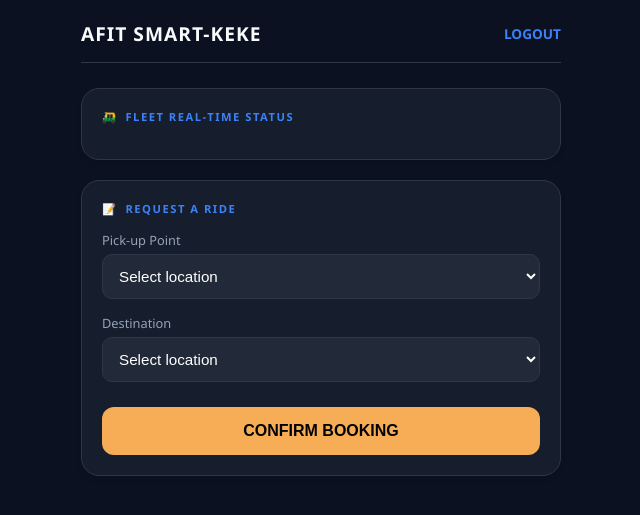
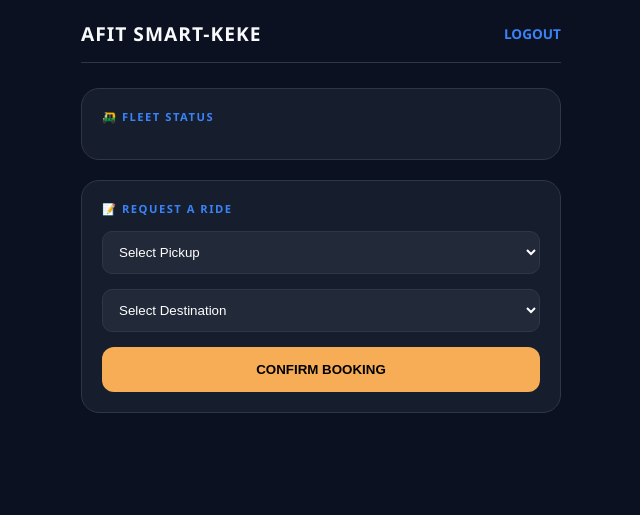
Before and after one commit to Tymakarfi/Afit-keke, a Flask app: template templates/index.html in a window 1280 px wide. Shown: the top 515 px of the page, without its empty margins (319-959 px from the left). Run offline with Flask 3, Linux system fonts and the light colour scheme; the template is opened without the code that fills it, so the values that code supplies are empty.

Commit message:
Refactor index.html for improved structure and styling

```diff
--- a/templates/index.html
+++ b/templates/index.html
@@ -19,7 +19,7 @@
         body {
             background-color: var(--bg-color);
             color: var(--text-main);
-            font-family: 'Segoe UI', Roboto, Helvetica, Arial, sans-serif;
+            font-family: 'Segoe UI', Tahoma, Geneva, Verdana, sans-serif;
             margin: 0;
             padding: 20px;
             display: flex;
@@ -40,18 +40,8 @@
             border-bottom: 1px solid var(--border);
         }
 
-        .logo {
-            font-weight: 800;
-            letter-spacing: 1px;
-            font-size: 1.2rem;
-        }
-
-        .logout-btn {
-            color: var(--accent-blue);
-            text-decoration: none;
-            font-size: 0.85rem;
-            font-weight: 600;
-        }
+        .logo { font-weight: 800; letter-spacing: 1px; font-size: 1.2rem; }
+        .logout-btn { color: var(--accent-blue); text-decoration: none; font-size: 0.85rem; font-weight: 600; }
 
         .card {
             background: var(--card-bg);
@@ -59,7 +49,6 @@
             border-radius: 18px;
             padding: 20px;
             margin-bottom: 20px;
-            box-shadow: 0 4px 6px -1px rgba(0, 0, 0, 0.1);
         }
 
         .section-title {
@@ -69,11 +58,9 @@
             text-transform: uppercase;
             letter-spacing: 1.5px;
             margin-bottom: 15px;
-            display: flex;
-            align-items: center;
         }
 
-        /* Fleet Grid Styles */
+        /* Fleet Grid */
         .fleet-grid {
             display: grid;
             grid-template-columns: repeat(3, 1fr);
@@ -85,45 +72,15 @@
             border-radius: 12px;
             border: 1px solid var(--border);
             text-align: center;
-            transition: all 0.3s ease;
         }
 
-        .keke-name {
-            font-size: 0.75rem;
-            font-weight: 700;
-            margin-bottom: 4px;
-        }
+        .keke-name { font-size: 0.75rem; font-weight: 700; }
+        .keke-status { font-size: 0.6rem; text-transform: uppercase; font-weight: 900; }
 
-        .keke-status {
-            font-size: 0.6rem;
-            text-transform: uppercase;
-            font-weight: 900;
-        }
+        .free { background: rgba(72, 187, 120, 0.1); border-color: var(--success-green); color: var(--success-green); }
+        .busy { background: rgba(246, 173, 85, 0.1); border-color: var(--accent-gold); color: var(--accent-gold); }
 
-        .free {
-            background: rgba(72, 187, 120, 0.1);
-            border-color: var(--success-green);
-            color: var(--success-green);
-        }
-
-        .busy {
-            background: rgba(246, 173, 85, 0.1);
-            border-color: var(--accent-gold);
-            color: var(--accent-gold);
-        }
-
-        /* Form Styles */
-        .form-group {
-            margin-bottom: 15px;
-        }
-
-        label {
-            display: block;
-            font-size: 0.8rem;
-            color: var(--text-dim);
-            margin-bottom: 5px;
-        }
-
+        /* Form */
         select {
             width: 100%;
             padding: 12px;
@@ -131,8 +88,7 @@
             border: 1px solid var(--border);
             border-radius: 10px;
             color: white;
-            font-size: 0.95rem;
-            outline: none;
+            margin-bottom: 15px;
         }
 
         .btn-book {
@@ -143,36 +99,19 @@
             border: none;
             border-radius: 12px;
             font-weight: 800;
-            font-size: 1rem;
             cursor: pointer;
-            margin-top: 10px;
-            transition: transform 0.1s;
         }
 
-        .btn-book:active {
-            transform: scale(0.98);
+        /* Ticket */
+        .ticket-display {
+            text-align: center;
+            padding: 20px;
+            border: 2px dashed var(--accent-blue);
+            background: rgba(59, 130, 246, 0.05);
+            border-radius: 15px;
         }
 
-        /* Ticket Styles */
-        .ticket-display {
-            text-align: center;
-            padding: 30px 10px;
-            border: 2px dashed var(--accent-blue);
-            border-radius: 15px;
-            background: rgba(59, 130, 246, 0.05);
-        }
-
-        .ticket-id {
-            font-size: 2rem;
-            font-weight: 900;
-            color: var(--accent-blue);
-            margin: 10px 0;
-        }
-
-        .ticket-info {
-            font-size: 0.8rem;
-            color: var(--text-dim);
-        }
+        .ticket-id { font-size: 2rem; font-weight: 900; color: var(--accent-blue); }
     </style>
 </head>
 <body>
@@ -183,59 +122,27 @@
         <a href="/api/logout" class="logout-btn">LOGOUT</a>
     </header>
 
-    <!-- Dynamic Status Area (Tickets show here) -->
     <div id="status-area"></div>
 
-    <!-- Fleet Monitoring Section -->
     <div class="card">
-        <div class="section-title">
-            <span style="margin-right: 8px;">🛺</span> Fleet Real-Time Status
-        </div>
-        <div class="fleet-grid" id="fleet-display">
-            <!-- JavaScript populates this -->
-        </div>
+        <div class="section-title">🛺 Fleet Status</div>
+        <div class="fleet-grid" id="fleet-display"></div>
     </div>
 
-    <!-- Booking Section -->
     <div class="card" id="booking-section">
-        <div class="section-title">
-            <span style="margin-right: 8px;">📝</span> Request a Ride
-        </div>
-
-        <div class="form-group">
-            <label>Pick-up Point</label>
+        <div class="section-title">📝 Request a Ride</div>
         <select id="pickup">
-                <option value="" disabled selected>Select location</option>
-                <option>Main Gate</option>
-                <option>Academic Block</option>
-                <option>Library</option>
-                <option>Hostel A</option>
-                <option>Hostel B</option>
-                <option>Sports Complex</option>
-                <option>Clinic</option>
-                <option>Mess Hall</option>
-                <option>Admin Block</option>
-                <option>Engineering Lab</option>
+            <option value="" disabled selected>Select Pickup</option>
+            <option>Main Gate</option><option>Academic Block</option><option>Library</option>
+            <option>Hostel A</option><option>Hostel B</option><option>Sports Complex</option>
+            <option>Clinic</option><option>Mess Hall</option><option>Admin Block</option><option>Engineering Lab</option>
         </select>
-        </div>
-
-        <div class="form-group">
-            <label>Destination</label>
         <select id="destination">
-                <option value="" disabled selected>Select location</option>
-                <option>Main Gate</option>
-                <option>Academic Block</option>
-                <option>Library</option>
-                <option>Hostel A</option>
-                <option>Hostel B</option>
-                <option>Sports Complex</option>
-                <option>Clinic</option>
-                <option>Mess Hall</option>
-                <option>Admin Block</option>
-                <option>Engineering Lab</option>
+            <option value="" disabled selected>Select Destination</option>
+            <option>Main Gate</option><option>Academic Block</option><option>Library</option>
+            <option>Hostel A</option><option>Hostel B</option><option>Sports Complex</option>
+            <option>Clinic</option><option>Mess Hall</option><option>Admin Block</option><option>Engineering Lab</option>
         </select>
-        </div>
-
         <button class="btn-book" onclick="submitBooking()">CONFIRM BOOKING</button>
     </div>
 </div>
@@ -244,78 +151,57 @@
     async function submitBooking() {
         const p = document.getElementById('pickup').value;
         const d = document.getElementById('destination').value;
+        if (!p || !d) return alert("Select locations");
 
-        if (!p || !d) {
-            alert("Please select both Pickup and Destination");
-            return;
-        }
-
-        const response = await fetch('/api/book', {
+        await fetch('/api/book', {
             method: 'POST',
             headers: {'Content-Type': 'application/json'},
             body: JSON.stringify({ pickup: p, destination: d })
         });
-
-        if (response.ok) {
         updateDashboard();
-        }
     }
 
     async function updateDashboard() {
-        try {
         const res = await fetch('/api/state');
         const data = await res.json();
 
-            // 1. Update Fleet Grid
-            const fleetHtml = data.fleet.map(keke => `
+        // Update Fleet
+        document.getElementById('fleet-display').innerHTML = data.fleet.map(keke => `
             <div class="keke-unit ${keke.status}">
                 <div class="keke-name">${keke.label}</div>
                 <div class="keke-status">${keke.status}</div>
             </div>
         `).join('');
-            document.getElementById('fleet-display').innerHTML = fleetHtml;
 
-            // 2. Update Booking Status / Ticket
+        // Update Ticket/Status
         const statusArea = document.getElementById('status-area');
         const bookingSection = document.getElementById('booking-section');
 
         if (data.personal_booking) {
             bookingSection.style.display = 'none';
-                let content = '';
-
             if (data.personal_booking.status === 'queued') {
-                    content = `
+                statusArea.innerHTML = `
                     <div class="card ticket-display">
-                            <div class="section-title">Current Ticket</div>
+                        <div class="section-title">Active Ticket</div>
                         <div class="ticket-id">${data.personal_booking.ticket.ticket_code}</div>
-                            <div class="ticket-info">Queue Position: #${data.personal_booking.position}</div>
-                            <p style="font-size: 11px; margin-top: 10px;">Please wait at ${data.personal_booking.ticket.pickup}</p>
-                        </div>
-                    `;
+                        <div style="font-size: 0.8rem;">Position: #${data.personal_booking.position}</div>
+                    </div>`;
             } else {
-                    content = `
+                statusArea.innerHTML = `
                     <div class="card ticket-display" style="border-color: var(--success-green);">
                         <div class="section-title" style="color: var(--success-green);">Ride Active</div>
                         <div class="ticket-id" style="color: var(--success-green); font-size: 1.2rem;">${data.personal_booking.keke_label}</div>
-                            <div class="ticket-info">Route: ${data.personal_booking.route}</div>
-                        </div>
-                    `;
+                        <div style="font-size: 0.8rem;">Route: ${data.personal_booking.route}</div>
+                    </div>`;
             }
-                statusArea.innerHTML = content;
         } else {
             bookingSection.style.display = 'block';
             statusArea.innerHTML = '';
         }
-        } catch (err) {
-            console.error("Sync error:", err);
-        }
     }
 
-    // Refresh every 3 seconds to show simulation updates
     setInterval(updateDashboard, 3000);
-    // Initial call
     updateDashboard();
 </script>
-
 </body>
 </html>
```
Lines whose indentation alone changed are shown as unchanged.
